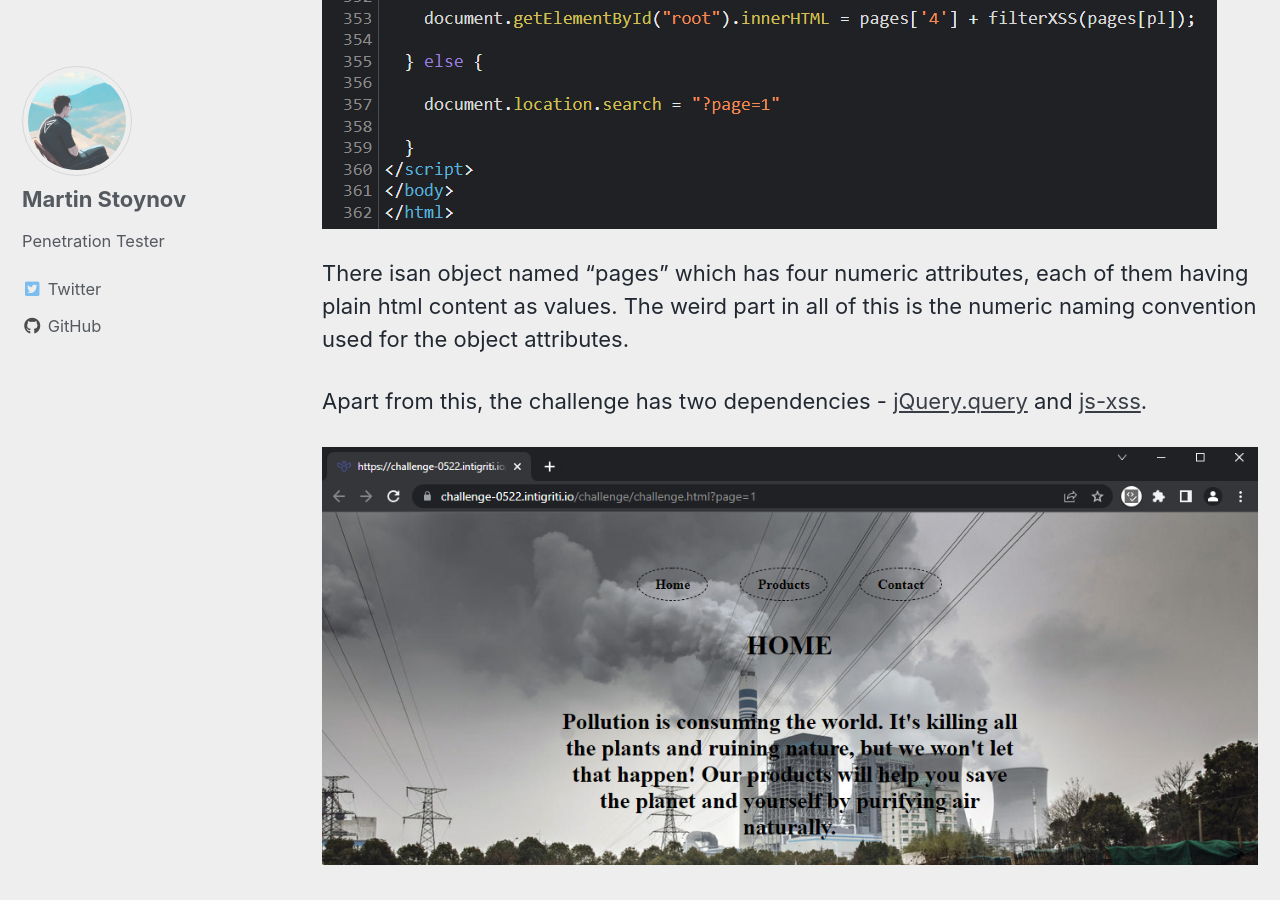
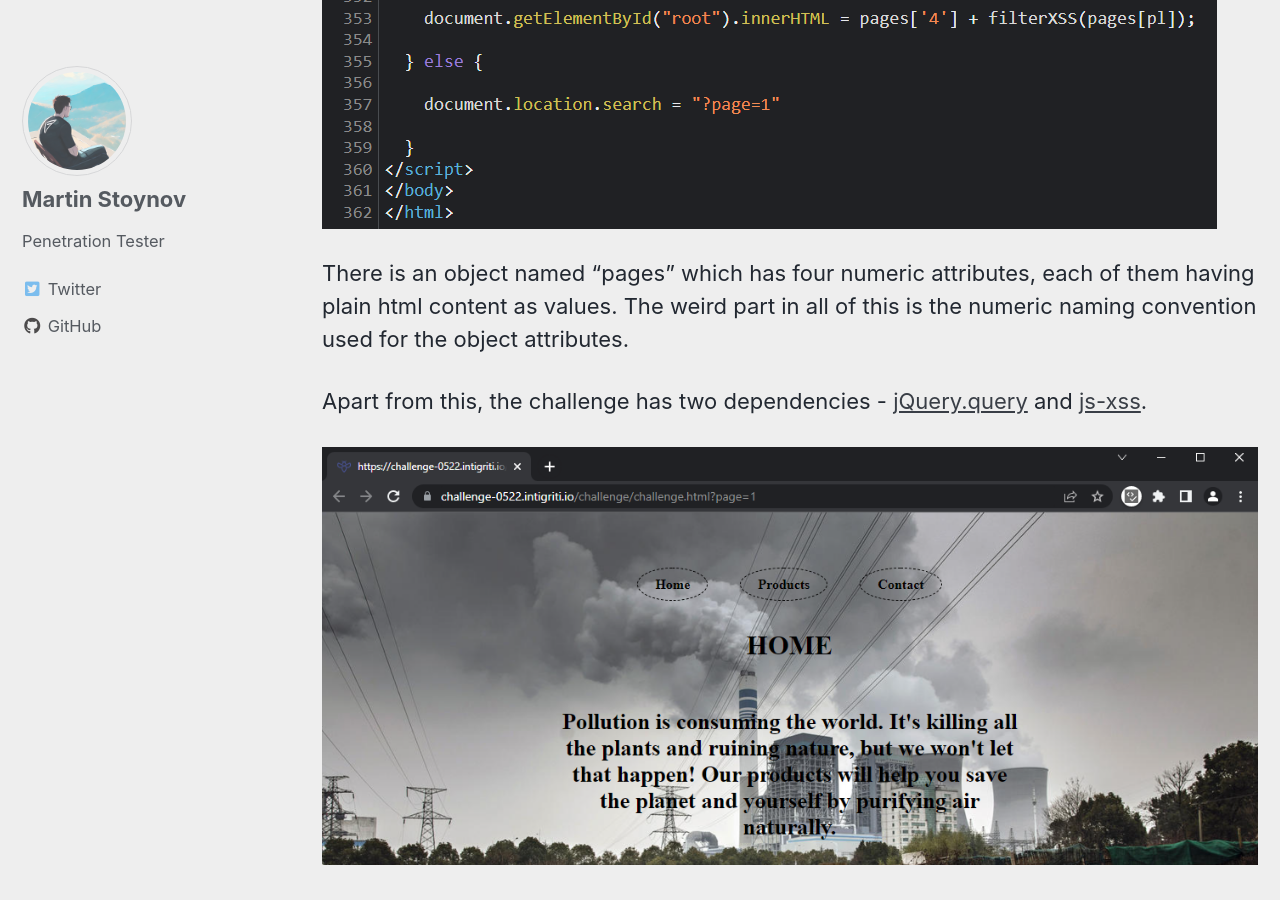
Before and after one commit to martinstnv/challenges, a Jekyll site: the page built from _posts/2022-05-27-bypass-filters-using-prototype-pollution.md, in a window 1280 px wide and 900 px high, scrolled down 1429 px. Built offline with Jekyll 4.4.1, drawn with Linux system fonts in a browser that asks for light colours; cached includes are drawn as plain includes.

Commit message:
Update 2022-05-27-bypass-filters-using-prototype-pollution.md

```diff
--- a/_posts/2022-05-27-bypass-filters-using-prototype-pollution.md
+++ b/_posts/2022-05-27-bypass-filters-using-prototype-pollution.md
@@ -19,7 +19,7 @@ Let's start off with the code. Here is what's important.
 
 ![vulnerable code](/assets/images/intigriti/2022/05/vulnerable-code.png)
 
-There isan object named “pages” which has four numeric attributes, each of them having plain html content as values. The weird part in all of this is the numeric naming convention used for the object attributes.
+There is an object named “pages” which has four numeric attributes, each of them having plain html content as values. The weird part in all of this is the numeric naming convention used for the object attributes.
 
 Apart from this, the challenge has two dependencies - [jQuery.query](https://github.com/bmitchelmore/jquery.plugins/blob/main/jquery.query.js) and [js-xss](https://www.npmjs.com/package/xss).
 
```
